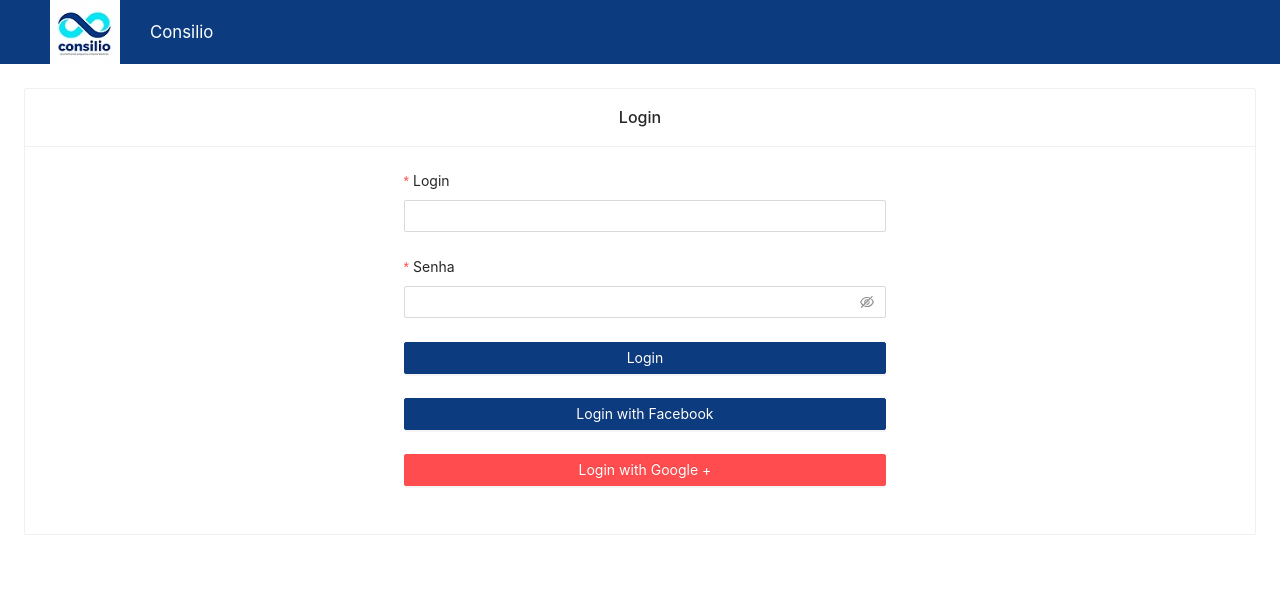
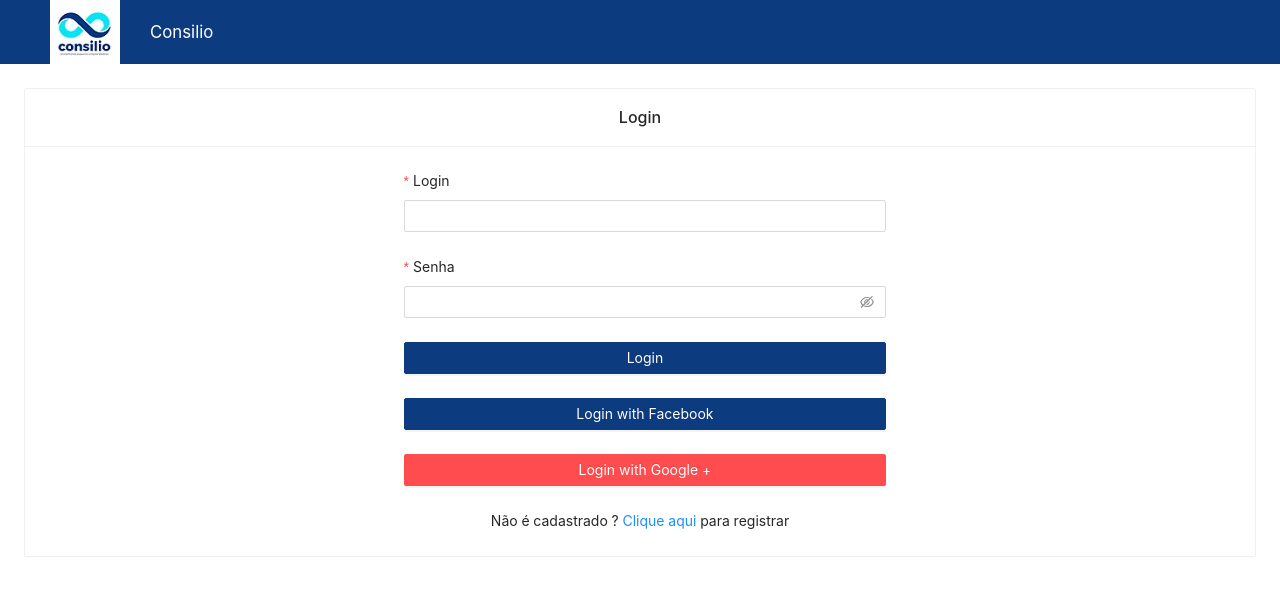
Before and after one commit to Vickout/MegaHack_Sebrae_Web, a React (Create React App) app: page /#/ in a window 1280 px wide. Shown: the top 596 px of the page. Built offline with nearby package versions, Linux system fonts and the light colour scheme.

Commit message:
ajustes páginas

```diff
--- a/src/pages/Login/index.tsx
+++ b/src/pages/Login/index.tsx
@@ -2,6 +2,7 @@ import { Button, Card, Form, Input } from 'antd';
 import React from 'react';
 import Auth from '../../auth';
 import './styles.css';
+import { Link } from 'react-router-dom';
 
 const auth = new Auth();
 
@@ -60,6 +61,7 @@ export default function Login({history}: any) {
               <Button type="primary" danger block>Login with Google +</Button>
             </div>
           </Form.Item>
+          <div className="naoRegistro">Não é cadastrado ? <Link to="/register">Clique aqui</Link> para registrar</div>
         </Form>
       </Card>
     </>
--- a/src/pages/Login/styles.css
+++ b/src/pages/Login/styles.css
@@ -9,3 +9,7 @@
 .ant-form-item {
     margin-left: 30%;
 }
+
+.naoRegistro {
+    text-align: center;
+}
```
